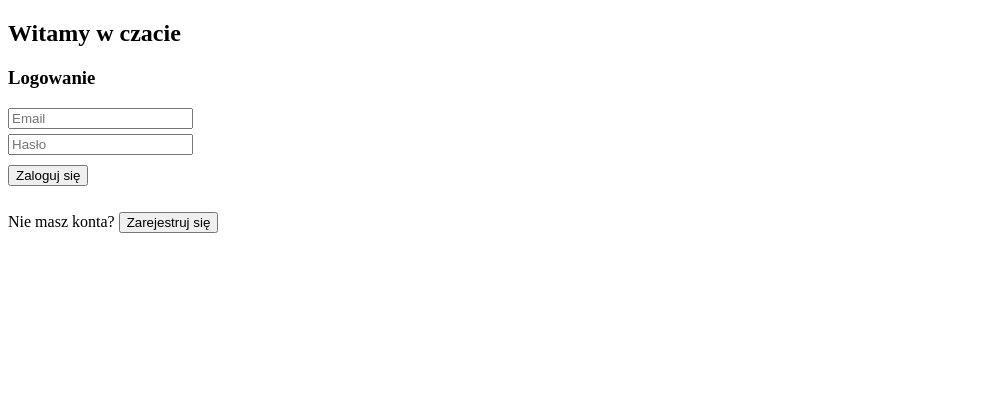
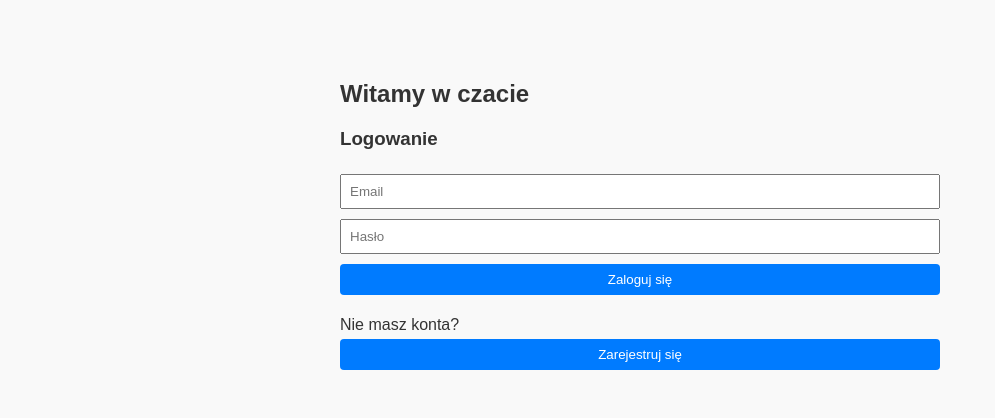
Before and after one commit to WuduGOD/firm-chat-app, a website built with Vite: page frontend/index.html in a window 1280 px wide. Shown: the whole page, without its empty margins (0-995 px from the left). Built offline with nearby package versions, Linux system fonts and the light colour scheme; no server answers.

Commit message:
dodanie css

```diff
--- a/frontend/index.html
+++ b/frontend/index.html
@@ -3,22 +3,7 @@
 <head>
   <meta charset="UTF-8" />
   <title>Chat z Supabase Auth</title>
-  <style>
-    #messages {
-      height: 200px;
-      overflow-y: scroll;
-      border: 1px solid #ccc;
-      padding: 10px;
-      margin-top: 10px;
-    }
-    input, button {
-      margin: 5px 0;
-      display: block;
-    }
-    #auth button {
-      display: inline-block;
-    }
-  </style>
+  <link rel="stylesheet" href="/src/style.css" />
 </head>
 <body>
   <h2>Witamy w czacie</h2>
--- /dev/null
+++ b/frontend/src/style.css
@@ -0,0 +1,44 @@
+body {
+  font-family: Arial, sans-serif;
+  max-width: 600px;
+  margin: 40px auto;
+  padding: 20px;
+  background: #f9f9f9;
+  color: #333;
+}
+
+input, button {
+  padding: 8px;
+  width: 100%;
+  box-sizing: border-box;
+  margin: 5px 0;
+}
+
+button {
+  cursor: pointer;
+  background-color: #007bff;
+  color: white;
+  border: none;
+  border-radius: 4px;
+}
+
+button:hover {
+  background-color: #0056b3;
+}
+
+#messages {
+  height: 200px;
+  overflow-y: auto;
+  border: 1px solid #ccc;
+  padding: 10px;
+  background: #fff;
+  margin-top: 10px;
+}
+
+#auth, #userInfo, #chat {
+  margin-bottom: 20px;
+}
+
+.hidden {
+  display: none;
+}
```
